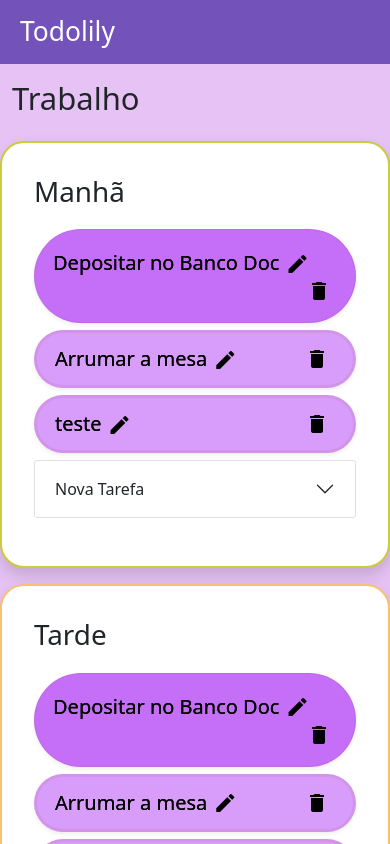
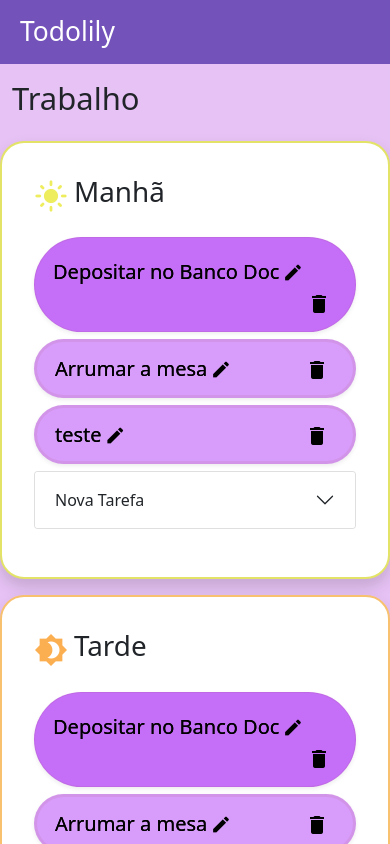
Before and after one commit to ChimiWei/practice-with-angular, an Angular app: page / in a window 390 px wide. Shown: the top 844 px of the page. Built offline with nearby package versions, Linux system fonts and the light colour scheme.

Commit message:
more SSStyles

```diff
--- a/src/app/app.component.html
+++ b/src/app/app.component.html
@@ -4,13 +4,13 @@
 <app-lista-titulo [changetxtColor]="changeMode"> </app-lista-titulo>
 
 
-  <app-lista-tarefas painelId="painel-manha" periodo="Manhã" class="theme-manha"  ></app-lista-tarefas>
+  <app-lista-tarefas painelId="painel-manha" periodo="Manhã" icons="light_mode" class="theme-manha"  ></app-lista-tarefas>
 
 
-  <app-lista-tarefas painelId="painel-tarde" periodo="Tarde" class="theme-tarde"  ></app-lista-tarefas>
+  <app-lista-tarefas painelId="painel-tarde" periodo="Tarde" icons="brightness_4" class="theme-tarde"  ></app-lista-tarefas>
 
 
-  <app-lista-tarefas painelId="painel-noite" periodo="Noite" class="theme-noite"  ></app-lista-tarefas>
+  <app-lista-tarefas painelId="painel-noite" periodo="Noite" icons="dark_mode" class="theme-noite"  ></app-lista-tarefas>
 
 <router-outlet></router-outlet>
 </div>
--- a/src/app/botao-add/botao-add.component.html
+++ b/src/app/botao-add/botao-add.component.html
@@ -3,7 +3,7 @@
     <ngb-panel id="{{painelId}}" title="Nova Tarefa">
       <ng-template ngbPanelContent>
         <form #form="ngForm" (ngSubmit)="OnFormsSubmit(form)" id="novaTarefa" class="form-group">
-          <div >
+          <div class="painelAdd">
             <input class="inputText" ngModel #addTextField="ngModel" required name="text" type="text" placeholder="Adicionar tarefa..." >
             <select class="select" ngModel #select1="ngModel"  required name="urgente" style="margin-left: 10px;"  form="novaTarefa">
               <option value="" hidden> Prioridade </option>
--- a/src/app/botao-add/botao-add.component.scss
+++ b/src/app/botao-add/botao-add.component.scss
@@ -21,6 +21,7 @@
 }
 
 .select {
+    margin-top: 10px;
     border: 1px solid #ced4da;
     transition: border-color .15s ease-in-out,box-shadow .15s ease-in-out;
 
@@ -31,6 +32,8 @@
 
     }
 }
+
+
 
 
 ngb-accordion::ng-deep.card::ng-deep * {
--- a/src/app/edit-tarefa-dialog/edit-tarefa-dialog.component.html
+++ b/src/app/edit-tarefa-dialog/edit-tarefa-dialog.component.html
@@ -3,7 +3,7 @@
 <div class="pt-2" mat-dialog-content>
     <form  #form="ngForm" (ngSubmit)="OnFormSubmit(form)" id="novaTarefa" class="form-group">
         <div>
-            <input class="inputText" ngModel #addTextField="ngModel" [ngModel]="tarefa.text" required name="text"  style="width: 325px;"  type="text" placeholder="Adicionar tarefa..." >
+            <input class="inputText" ngModel #addTextField="ngModel" [ngModel]="tarefa.text" required name="text"    type="text" placeholder="Adicionar tarefa..." >
 
             <select class="select" ngModel #select1="ngModel"  required name="urgente" style="margin-left: 10px;"  form="novaTarefa">
               <option value="" hidden> Prioridade </option>
--- a/src/app/edit-tarefa-dialog/edit-tarefa-dialog.component.scss
+++ b/src/app/edit-tarefa-dialog/edit-tarefa-dialog.component.scss
@@ -27,9 +27,13 @@
         outline: 0;
         box-shadow: 0 0 0 0.25rem #dcb5f0!important;
     }
+    @media (min-width: 718px) {
+        width: 325px;
+    }
 }
 
 .select {
+    margin-top: 18px;
     border: 1px solid #ced4da;
     transition: border-color .15s ease-in-out,box-shadow .15s ease-in-out;
 
--- a/src/app/lista-tarefas/lista-tarefas.component.html
+++ b/src/app/lista-tarefas/lista-tarefas.component.html
@@ -2,7 +2,7 @@
 
 <div  class="container shadow bg-body  mb-3 p-3 homework"  >
 <div class="row p-3">
-<h2 class=" display-6 pb-2 "> {{periodo}} </h2>
+<div class="d-flex pb-3" > <i class="material-icons" [class]="icons"> {{icons}} </i> <h2 class="display-6">  {{periodo}} </h2> </div>
 <ul>
     <app-tarefa *ngFor="let t of tarefa, let i = index" [i]="i" [t]="t" (tarefaClicked)="toggleCompleted(t)" (editClicked)="editTarefa(t)" (deleteClicked)="deleteTarefa(t)"> </app-tarefa>
 
--- a/src/app/lista-tarefas/lista-tarefas.component.scss
+++ b/src/app/lista-tarefas/lista-tarefas.component.scss
@@ -1,7 +1,7 @@
 
 
 :host-context(.theme-manha) .homework {
-    border: 2px solid #cacc3d!important;
+    border: 2px solid rgba(214, 214, 35, 0.686);
     border-radius: 24px;
 
 }
@@ -27,3 +27,30 @@
 a:hover {
     cursor: pointer;
 }
+
+.light_mode.material-icons {
+    color: rgb(237, 237, 93);
+    font-size: 34px;
+    margin-right: 6px;
+}
+
+.brightness_4.material-icons {
+    color: #fb8a00af;
+    font-size: 34px;
+    margin-right: 6px;
+}
+
+.dark_mode.material-icons {
+    color: #b795d8!important;
+    font-size: 34px;
+    margin-right: 6px;
+
+}
+
+
+
+i {
+    display: flex;
+    align-items: center;
+
+}
--- a/src/app/lista-tarefas/lista-tarefas.component.ts
+++ b/src/app/lista-tarefas/lista-tarefas.component.ts
@@ -12,6 +12,7 @@ import { Tarefa } from '../shared/tarefa.model';
 })
 export class ListaTarefasComponent implements OnInit {
   @Input() periodo!: string;
+  @Input() icons!: string;
   @Input() painelId!: string;
 
   setClass = false;
--- a/src/app/tarefa/tarefa.component.scss
+++ b/src/app/tarefa/tarefa.component.scss
@@ -1,12 +1,13 @@
  .tarefa-1 {
     display: flex;
-    flex-wrap: wrap;
+    flex-wrap: nowrap;
     background-color: rgb(197, 110, 247);
     border: 1px solid rgba(143, 54, 54, 0.09);
     border-radius: 65px;
     padding: 18px 18px;
     margin: 5px 0px;
     max-width: 1000px;
+    height: fit-content;
     transition: all 0.4s ease-in-out;
 
     &.completed {
@@ -27,7 +28,7 @@
 
  .tarefa-2 {
     display: flex;
-    flex-wrap: wrap;
+    flex-wrap: nowrap;
     border: 3px solid rgba(143, 54, 54, 0.09);
     background-color: rgb(216, 157, 250);
     border-radius: 65px;
@@ -53,7 +54,7 @@
 
  .tarefa-3 {
     display: flex;
-    flex-wrap: wrap;
+    flex-wrap: nowrap;
     border: 3px solid rgba(143, 54, 54, 0.09);
     background-color: rgb(231, 190, 255);
     border-radius: 65px;
@@ -96,6 +97,7 @@
     background: none;
     padding-top: 2px;
     transition: all 0.3s ease-in-out;
+    font-size: 21px;
 }
 
 @media screen and (min-width: 600px) {
@@ -150,6 +152,55 @@
 
 }
 
+@media screen and (max-width: 550px) {
+    .tarefa-1 {
+      display:flow-root;
+      flex-wrap: nowrap;
+      overflow-wrap: break-word;
+      word-wrap: break-word;
+      -webkit-hyphens: auto;
+      -ms-hyphens: auto;
+      -moz-hyphens: auto;
+      hyphens: auto;
+    }
+
+    .tarefa-2 {
+        display:flow-root;
+        flex-wrap: nowrap;
+        overflow-wrap: break-word;
+        word-wrap: break-word;
+        -webkit-hyphens: auto;
+        -ms-hyphens: auto;
+        -moz-hyphens: auto;
+        hyphens: auto;
+      }
+
+      .tarefa-3 {
+        display:flow-root;
+       flex-wrap: nowrap;
+        overflow-wrap: break-word;
+        word-wrap: break-word;
+        -webkit-hyphens: auto;
+        -ms-hyphens: auto;
+        -moz-hyphens: auto;
+        hyphens: auto;
+      }
+
+      .delButton {
+        float: right;
+        transform: translateY(4px);
+
+    }
+
+    .editButton {
+        margin-left: -8px;
+        transform: translateY(4px);
+    }
+
+
+}
+
+
 .tarefa-completa {
     color: gray;
 }
@@ -157,8 +208,3 @@
 li {
     list-style: none;
 }
-
-@keyframes mymove {
-    from {background-color: red;}
-    to {background-color: blue;}
-  }
```
